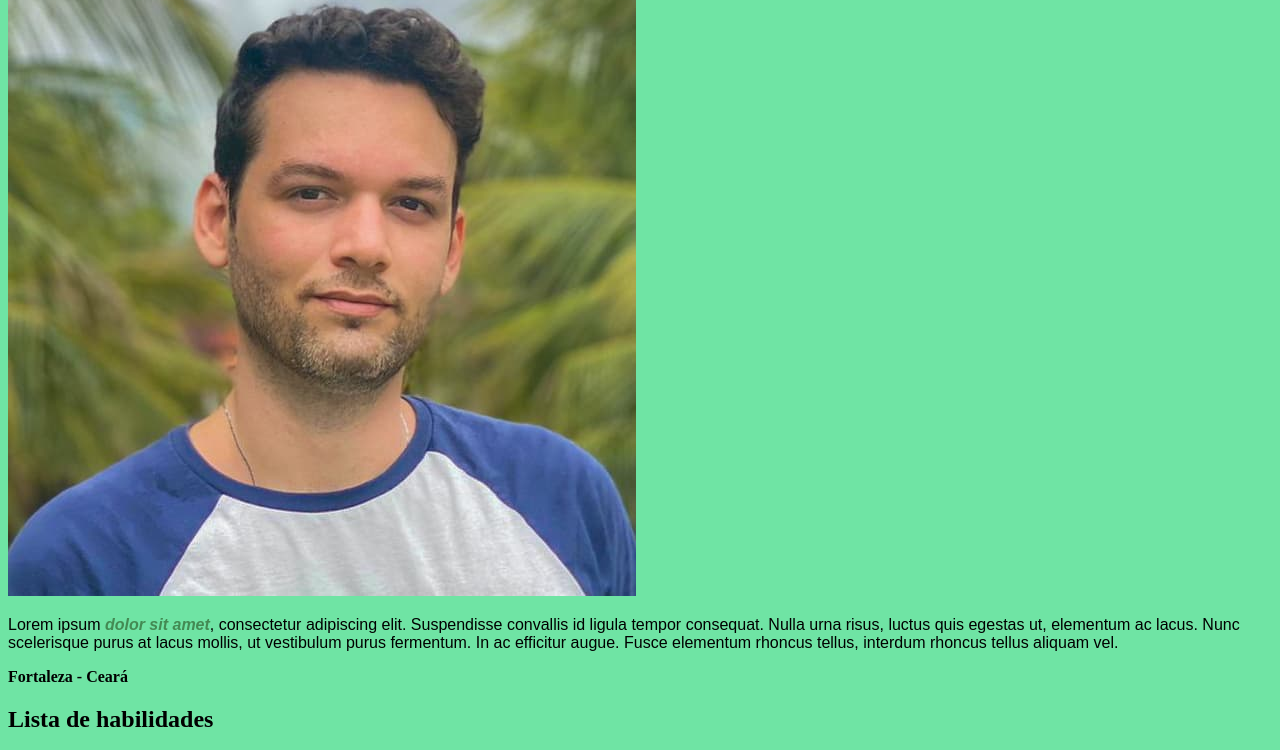
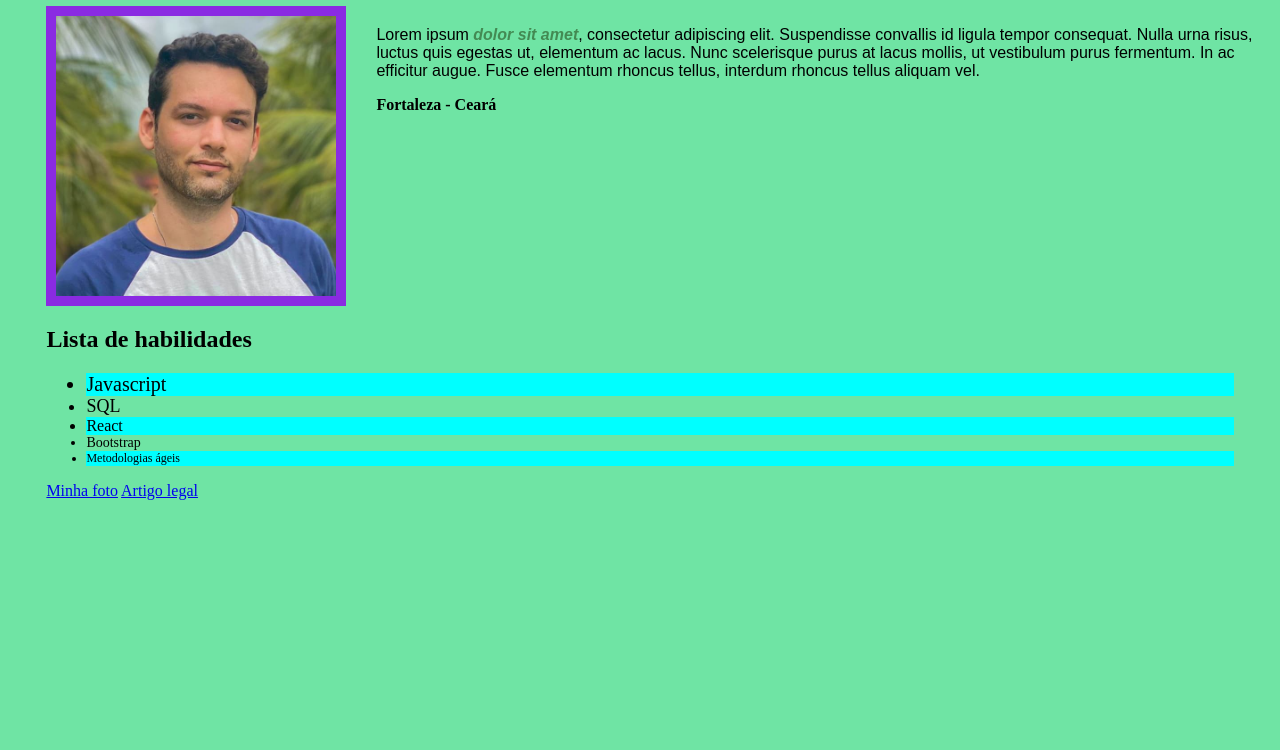
Before and after one commit to joel-azevedo/joel-azevedo.github.io, a plain HTML site: page index.html in a window 1280 px wide. Shown: the part 138-888 px from the top of the page. After the commit the page ends 800 px from the top, so only its background shows below. Drawn offline with Linux system fonts and the light colour scheme.

Commit message:
adicionando layout, box model e item de menu

```diff
--- a/index.html
+++ b/index.html
@@ -1,5 +1,6 @@
 <!DOCTYPE html>
 <html lang="pt-br">
+
 <head>
   <meta charset="UTF-8">
   <meta http-equiv="X-UA-Compatible" content="IE=edge">
@@ -7,13 +8,18 @@
   <title>Portfólio Web - Joel Azevedo</title>
   <link rel="stylesheet" type="text/css" href="style.css">
 </head>
+
 <body>
   <a href="#sobre-mim">Sobre mim</a>
   <a href="#pagina">Página que eu gosto</a>
-  <h1 class="meuNome">Joel de Azevedo Mota</h1>
-  <img src="Minha foto.jpeg" alt="Tryber sorrindo com camiseta da Trybe" id="foto">
-  <p class="descricao">Lorem ipsum <strong><em>dolor sit amet</em></strong>, consectetur adipiscing elit. Suspendisse convallis id ligula tempor consequat. Nulla urna risus, luctus quis egestas ut, elementum ac lacus. Nunc scelerisque purus at lacus mollis, ut vestibulum purus fermentum. In ac efficitur augue. Fusce elementum rhoncus tellus, interdum rhoncus tellus aliquam vel.</p>
-  <p class="resido"><strong>Fortaleza - Ceará</strong></p>
+  <div>
+    <h1 class="meuNome">Joel de Azevedo Mota</h1>
+    <div class="image-container">
+      <img src="Minha foto.jpeg" alt="Tryber sorrindo com camiseta da Trybe" id="foto">
+      <p class="descricao">Lorem ipsum <strong><em>dolor sit amet</em></strong>, consectetur adipiscing elit. Suspendisse convallis id ligula tempor consequat. Nulla urna risus, luctus quis egestas ut, elementum ac lacus. Nunc scelerisque purus at lacus mollis, ut vestibulum purus fermentum. In ac efficitur augue. Fusce elementum rhoncus tellus, interdum rhoncus tellus aliquam vel.</p>
+      <p class="resido"><strong>Fortaleza - Ceará</strong></p>
+    </div>
+  </div>
   <h2>Lista de habilidades</h2>
   <ul>
     <li class="javascript">Javascript</li>
@@ -25,4 +31,5 @@
   <a href="Minha foto.jpeg">Minha foto</a>
   <a href="https://blog.betrybe.com/carreira/frontend/" target="_blank">Artigo legal</a>
 </body>
+
 </html>
--- a/style.css
+++ b/style.css
@@ -1,13 +1,28 @@
 body {
     background-color: rgb(111, 228, 164);
+    padding: 3%;
   }
 
-  .meuNome, .descricao {
+  .meuNome {
     font-family: Arial, Helvetica, sans-serif;
+    text-align: center;
+  }
+
+  .descricao {
+    font-family: Arial, Helvetica, sans-serif;
+    position: relative;
+    top: 20px;
+    right: -30px;
   }
 
   em {
     color: rgb(67, 138, 83);
+  }
+
+  .resido {
+    position: relative;
+    top: 20px;
+    right: -30px;
   }
 
   .javascript {
@@ -29,3 +44,18 @@ body {
   .metoAgil {
     font-size: 12px;
   }
+
+  #foto {
+    float: left;
+    height: 280px;
+    padding: 10px;
+    background-color: blueviolet;
+  }
+
+  .image-container {
+    height: 300px;
+  }
+
+  ul li:nth-child(odd) {
+    background-color: aqua;
+  }
```
